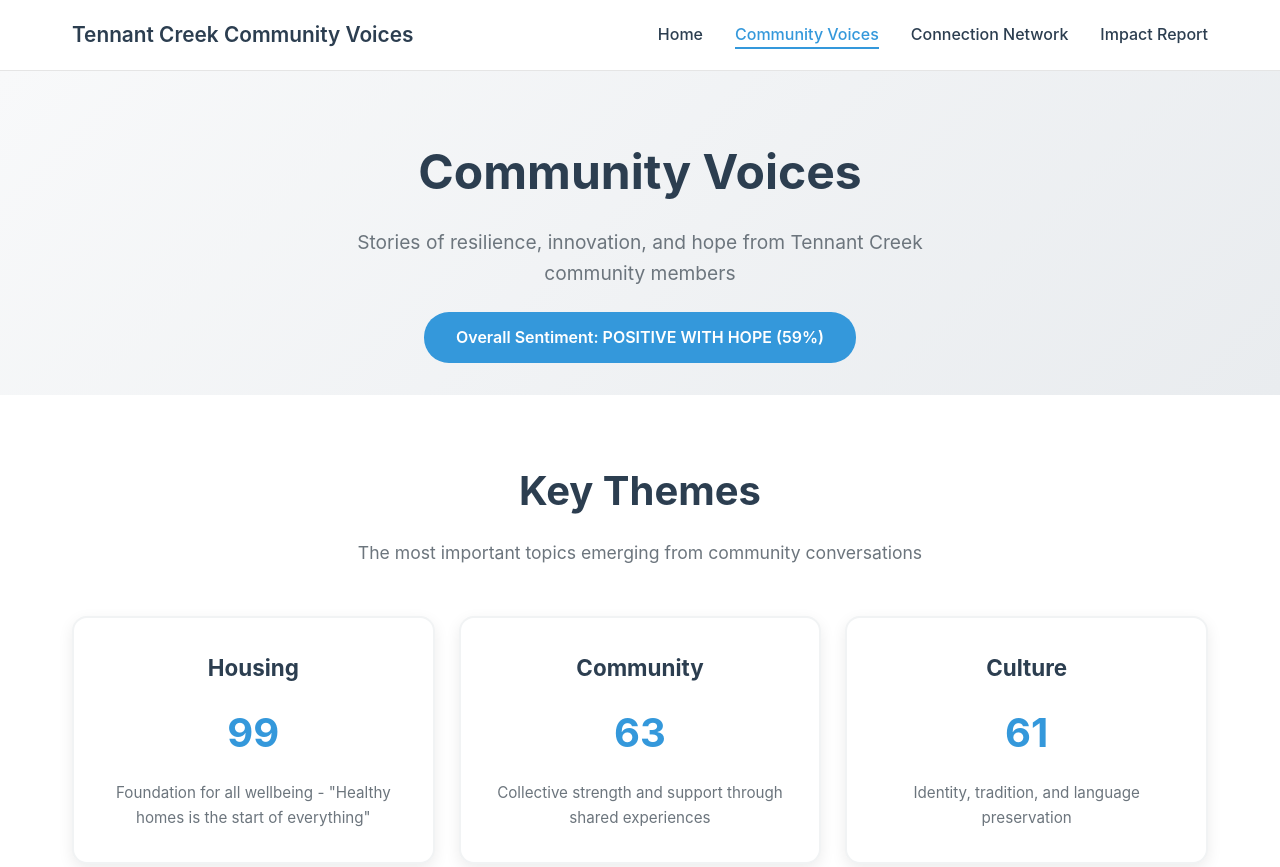
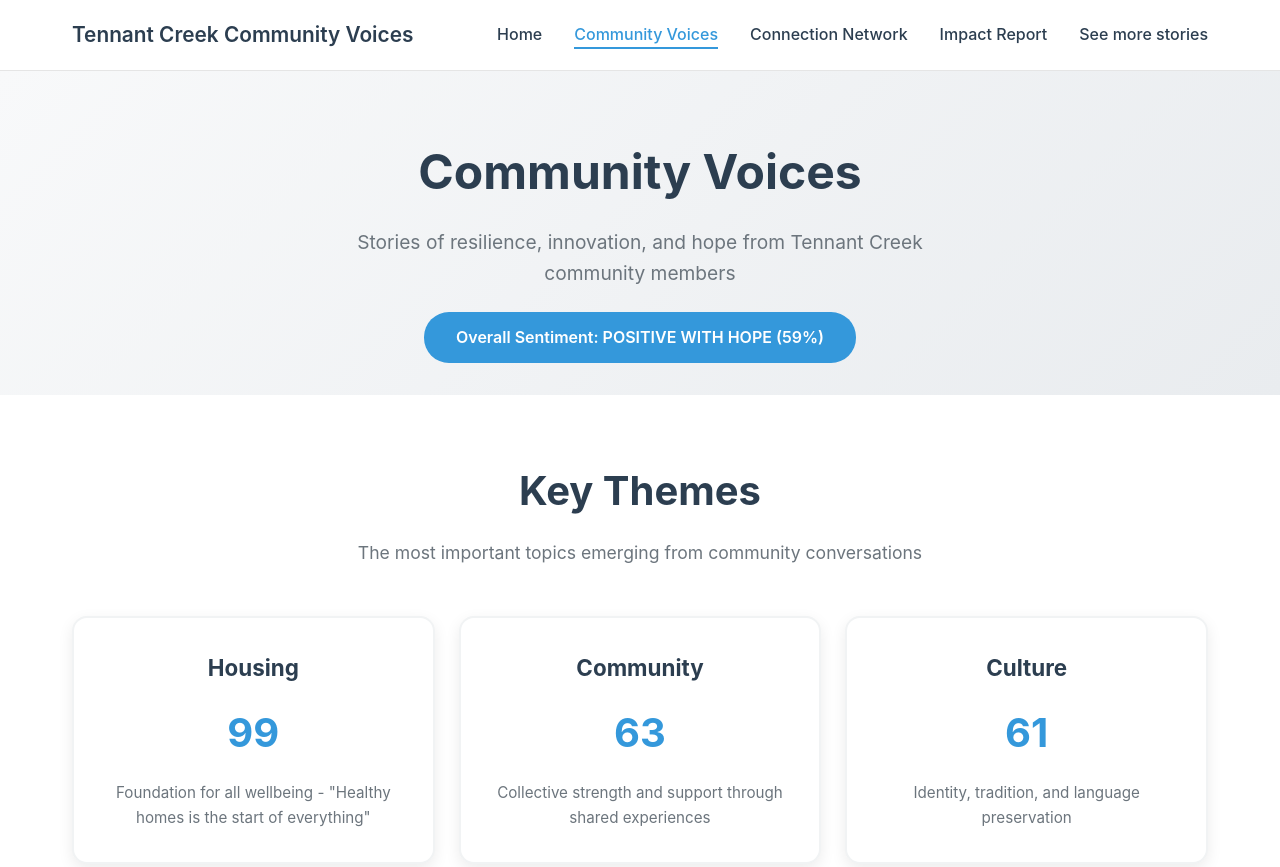
Before and after one commit to Acurioustractor/tennantcreekimpact, a plain HTML site: page community-voices.html in a window 1280 px wide. Shown: the top 867 px of the page. Drawn offline with Linux system fonts and the light colour scheme.

Commit message:
Add 'See more stories' navigation link to Act.Place storytellers page

```diff
--- a/community-voices.html
+++ b/community-voices.html
@@ -17,6 +17,7 @@
                 <li><a href="community-voices.html" class="active">Community Voices</a></li>
                 <li><a href="connection-network.html">Connection Network</a></li>
                 <li><a href="impact-report.html">Impact Report</a></li>
+                <li><a href="https://www.act.place/goods-palm-island" target="_blank" rel="noopener noreferrer">See more stories</a></li>
             </ul>
             <div class="mobile-menu-toggle">
                 <span></span>
```
Also changed, not shown: connection-network.html (+1 -0 lines), impact-report.html (+1 -0 lines), index.html (+1 -0 lines).
